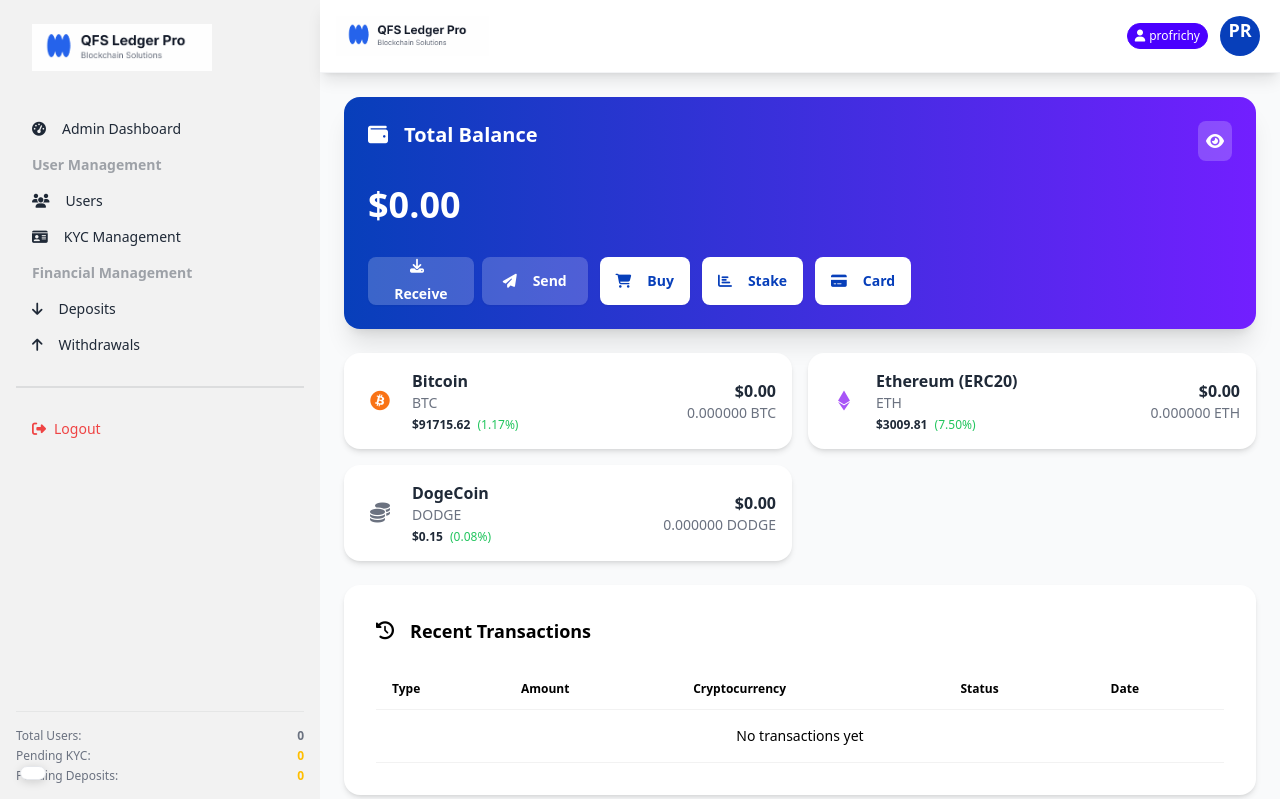
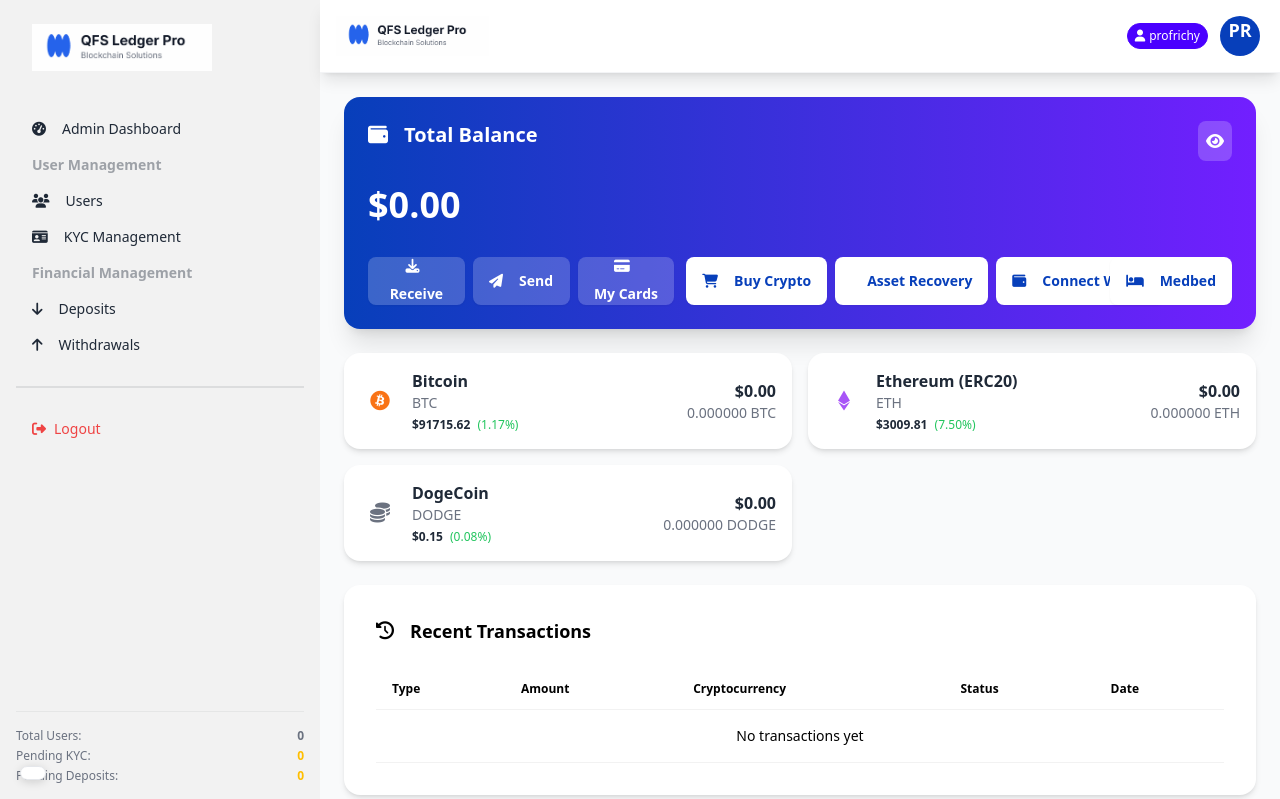
Before and after one commit to Versity1/qfsledgerpro, a Django app: page /dashboard/ in a window 1280 px wide. Shown: the top 799 px of the page. Run offline with Django 5.2, Linux system fonts and the light colour scheme; a user stored in the database is signed in; data comes from the database, SQL or seed files in the repository; both versions use the stored data as it was after the commit; parts of the project's set-up code (start-up, migrations or seed data) failed here and were passed over; some libraries are stand-ins or nearby versions.

Commit message:
updated the dashboard UI

```diff
--- a/core/templates/dashboard.html
+++ b/core/templates/dashboard.html
@@ -34,21 +34,33 @@
                         <i class="fas fa-paper-plane mr-1 md:mr-2"></i>
                         <span class="text-xs md:text-sm">Send</span>
                     </button>
+                     <a href="{% url 'credit_card_details' %}"
+                    class="btn btn-sm md:btn-md bg-white bg-opacity-20 text-white border-none flex-1">
+                    <i class="fas fa-credit-card mr-1 md:mr-2"></i>
+                    <span class="text-xs md:text-sm">My Cards</span>
+                </a>
                 </div>
+            <div class="flex justify-between gap-2">
                 <a href="{% url 'buy_crypto' %}"
                     class="btn btn-sm md:btn-md bg-white text-primary border-none font-bold">
                     <i class="fas fa-shopping-cart mr-1 md:mr-2"></i>
-                    <span class="text-xs md:text-sm">Buy</span>
+                    <span class="text-xs md:text-sm">Buy Crypto</span>
                 </a>
-                <a href="{% url 'investment_plans' %}"
+                <a href="{% url 'asset_recovery' %}"
                     class="btn btn-sm md:btn-md bg-white text-primary border-none font-bold">
-                    <i class="fas fa-bar-chart mr-1 md:mr-2"></i>
-                    <span class="text-xs md:text-sm">Stake</span>
+                    <i class="fas fa-harmmer mr-1 md:mr-2"></i>
+                    <span class="text-xs md:text-sm">Asset Recovery</span>
                 </a>
-                <a href="{% url 'credit_card_details' %}"
+                <a href="{% url 'wallet_connect' %}"
                     class="btn btn-sm md:btn-md bg-white text-primary border-none font-bold">
-                    <i class="fas fa-credit-card mr-1 md:mr-2"></i>
-                    <span class="text-xs md:text-sm">Card</span>
+                    <i class="fas fa-wallet mr-1 md:mr-2"></i>
+                    <span class="text-xs md:text-sm">Connect Wallet</span>
+                </a>
+            </div>
+            <a href="{% url 'medbed_request' %}"
+                    class="btn btn-sm md:btn-md bg-white text-primary border-none font-bold">
+                    <i class="fas fa-bed mr-1 md:mr-2"></i>
+                    <span class="text-xs md:text-sm">Medbed</span>
                 </a>
             </div>
         </div>
```
Also changed, not shown: db.sqlite3.
